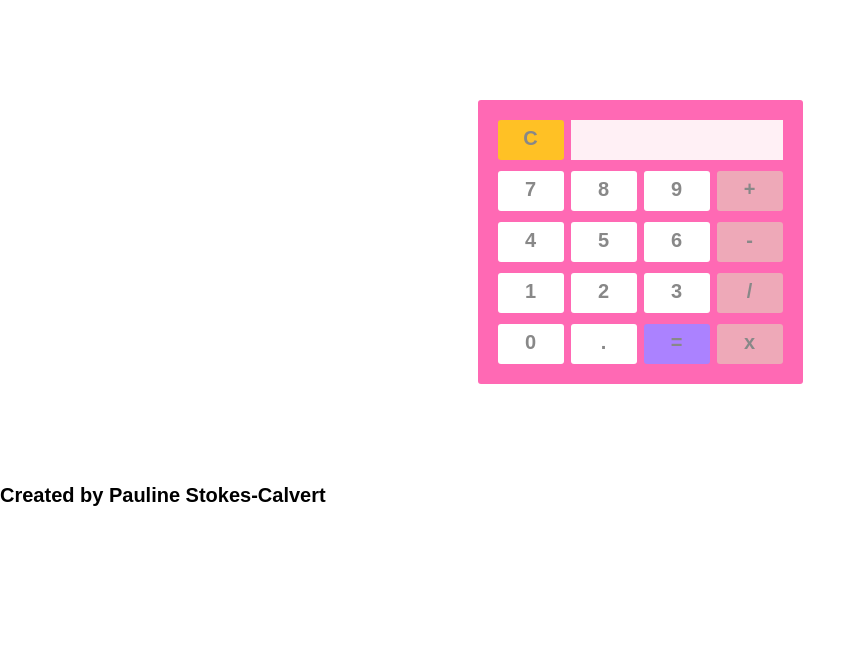
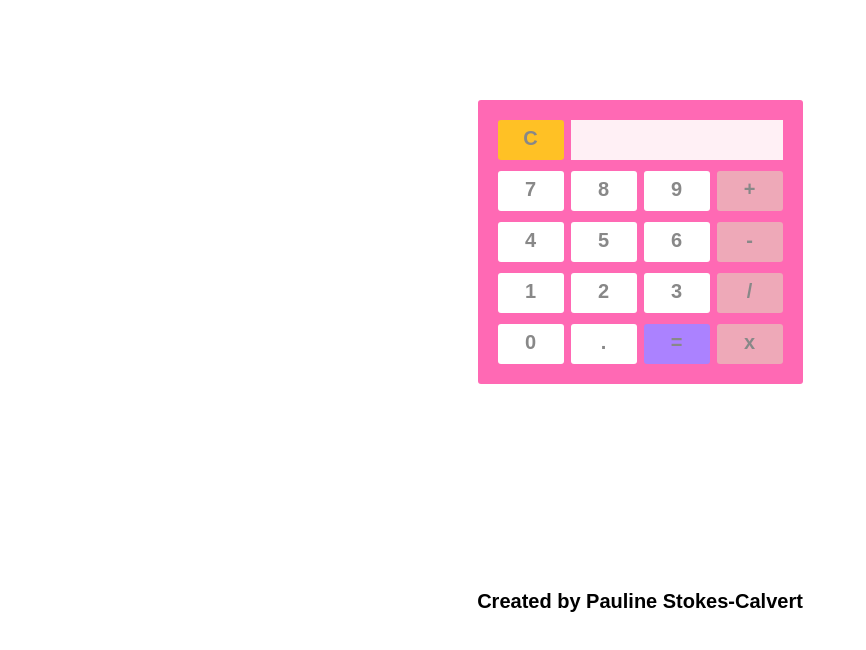
Before and after one commit to Pauline122112/js-calculator, a plain HTML site: page index.html in a window 1280 px wide. Shown: the whole page, without its empty margins (0-866 px from the left). Drawn offline with Linux system fonts and the light colour scheme.

Commit message:
modified css

```diff
--- a/css/style.css
+++ b/css/style.css
@@ -70,11 +70,12 @@
 }
 
 #footer {
-  font-family: arial, sans-serif;
-  position: center;
-  font-size: 16px;
-  font-weight: normal;
-  margin-top: 40px;
-  width: 100%;
-  height: 40px;
+  bottom : 170px;
+  height : 40px;
+  margin-top : 40px;
+  text-align: center;
+  vertical-align: middle;
+  position:fixed;
+  width:100%;
+
 }
```
Also changed, not shown: index.html (+1 -0 lines).
